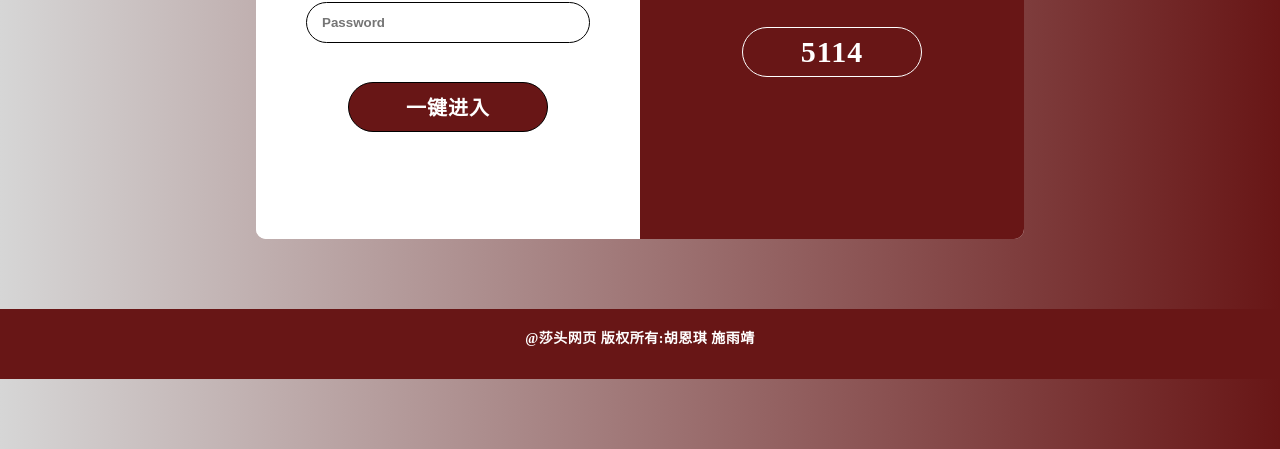
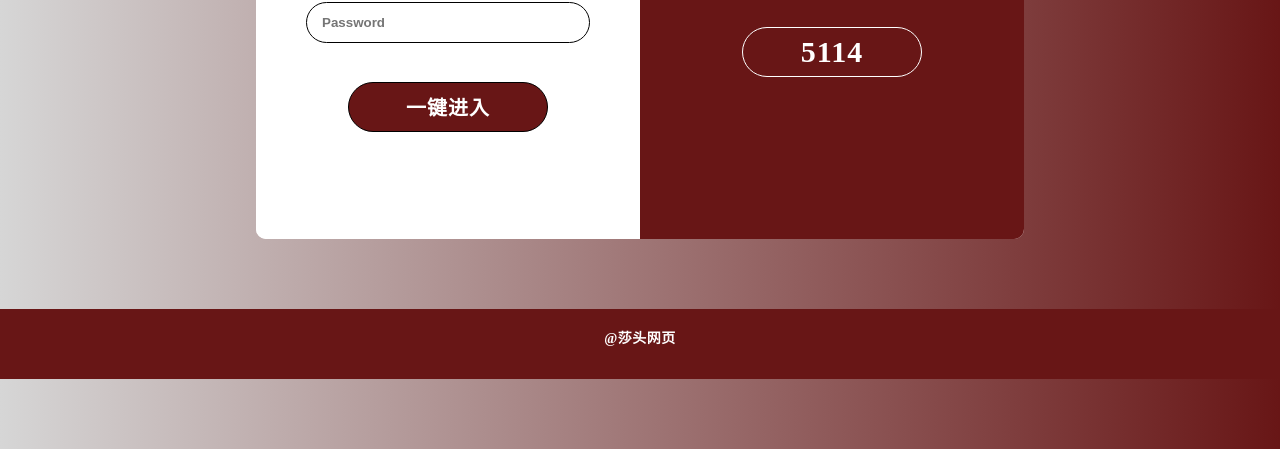
Before and after one commit to yuyen0225/yuyen0225.github.io, a plain HTML site: page 登录页.html in a window 1280 px wide. Shown: the part 421-870 px from the top of the page. Drawn offline with Linux system fonts and the light colour scheme.

Commit message:
Update 登录页.html

```diff
--- a/登录页.html
+++ b/登录页.html
@@ -47,7 +47,7 @@
 			</div>
 		</div>
 			<footer>
-				<p>@莎头网页 版权所有:胡恩琪 施雨靖</p>
+				<p>@莎头网页 </p>
 			</footer>
 			<script>
 				const signUpButton = document.getElementById('signUp');
```
